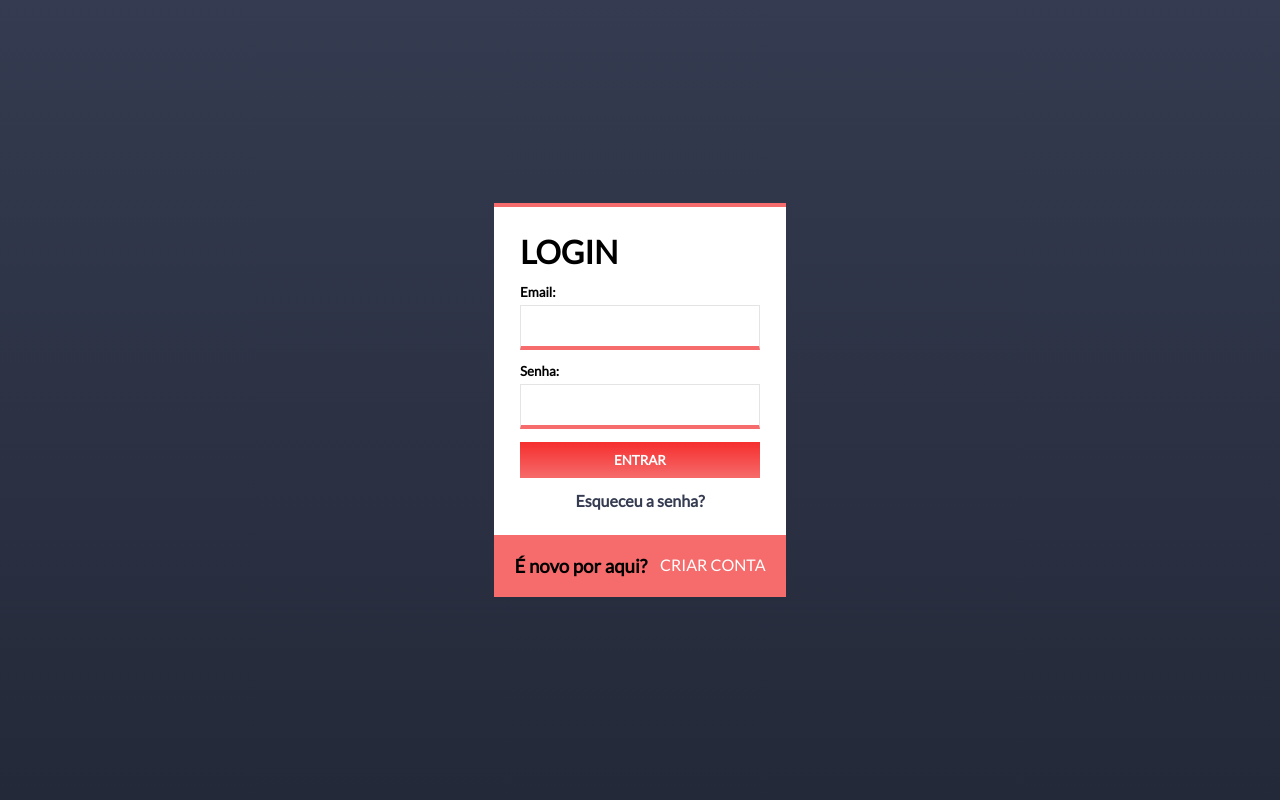
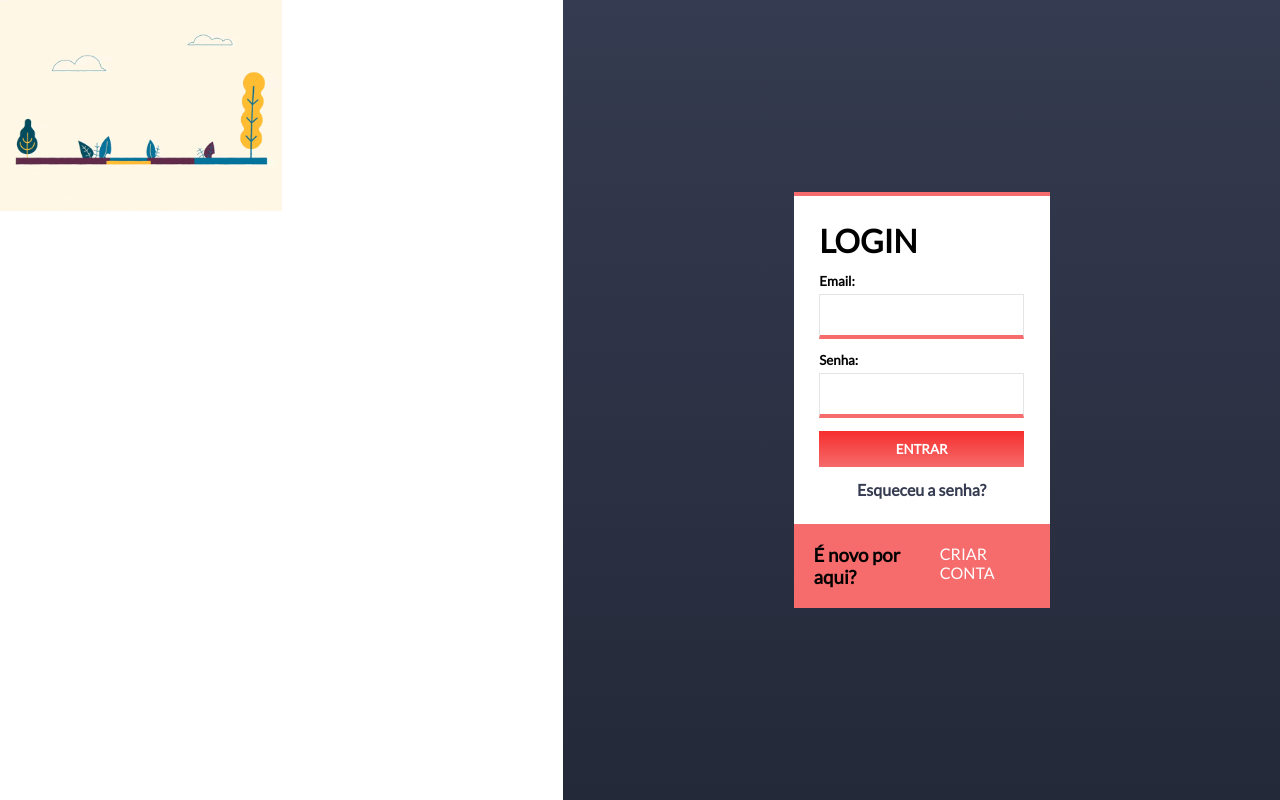
Before and after one commit to daviDsoareSS/tcc-automacao-residencial, a PHP site: page /login.php in a window 1280 px wide. Run offline with PHP 8.4, Linux system fonts and the light colour scheme; some web fonts are replaced.

Commit message:
alteração na pág. login.php

```diff
--- a/public/css/styles.css
+++ b/public/css/styles.css
@@ -30,14 +30,22 @@
     height: 100vh;
     display: flex;
     flex-direction: row;
-    justify-content: center;
+    justify-content: right;
     align-items: center;
 }
 .container-login{
+    margin: 18vw;
     background-color: white;
     border-top: 4px solid #F66B6B;
     min-width: 20vw;
     min-height: 17vw;
+}
+#pag-login .container-left{
+    width: 70%;
+    height: 100%;
+    margin: 0;
+    padding: 0;
+    background-color: white;
 }
 .container-login .top-login{
     padding: 2vw;
--- a/public/login.php
+++ b/public/login.php
@@ -14,8 +14,11 @@
     </style>
 </head>
 <body id="pag-login">
+    <div class="container-left">
+        <img src="img/1.gif" alt="" width="50%">
+    </div>
     <form class="container-login" action="entrada-login.php" method="post">
-        <div class="top-login">
+    <div class="top-login">
         <h1>LOGIN</h1>
         <small>Email:</small>
         <input type="text" name="email" id="" required>
```
Also changed, not shown: public/img/1.gif (added).
